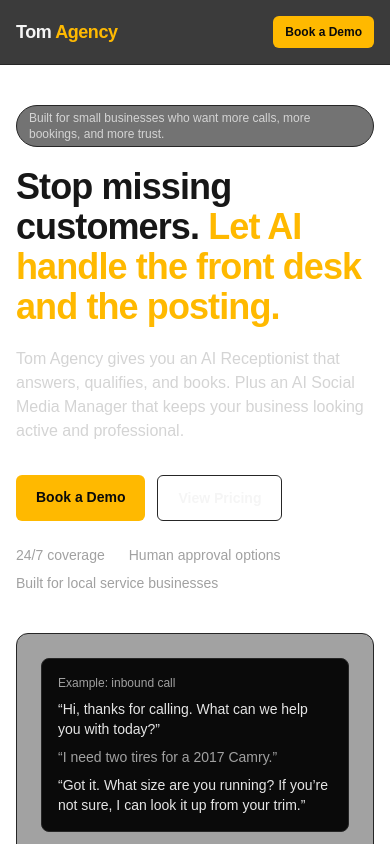
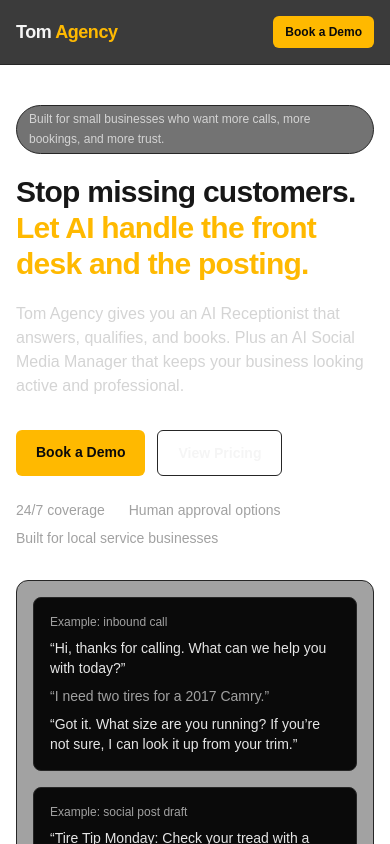
Before and after one commit to funkytwis98/tomintegrations-site, a Next.js app: page / in a window 390 px wide. Shown: the top 844 px of the page. Built offline with nearby package versions, Linux system fonts and the light colour scheme.

Commit message:
Improve mobile layout and make booking times scrollable

```diff
--- a/src/app/book/page.tsx
+++ b/src/app/book/page.tsx
@@ -187,14 +187,14 @@
 
   return (
     <div className="space-y-8">
-      <section className="rounded-xl border border-neutral-800 bg-neutral-900/30 p-6">
+      <section className="rounded-xl border border-neutral-800 bg-neutral-900/30 p-5 sm:p-6">
         <h1 className="text-3xl font-semibold">Book a Demo</h1>
         <p className="mt-2 text-neutral-300">
           Pick an available time and share your details. We&apos;ll send a confirmation email right after booking.
         </p>
       </section>
 
-      <section className="rounded-xl border border-neutral-800 bg-neutral-900/30 p-6">
+      <section className="rounded-xl border border-neutral-800 bg-neutral-900/30 p-5 sm:p-6">
         <h2 className="text-xl font-semibold text-amber-300">Choose a time</h2>
         {slotsLoading && <p className="mt-4 text-sm text-neutral-400">Loading available slots...</p>}
         {slotsError && <p className="mt-4 text-sm text-red-400">{slotsError}</p>}
@@ -203,11 +203,11 @@
         )}
 
         {!slotsLoading && !slotsError && slots.length > 0 && (
-          <div className="mt-5 space-y-5">
+          <div className="mt-5 max-h-[30rem] space-y-5 overflow-y-auto pr-1">
             {groupedSlots.map((group) => (
               <div key={group.dayLabel}>
                 <p className="text-sm font-semibold text-neutral-200">{group.dayLabel}</p>
-                <div className="mt-3 grid gap-2 sm:grid-cols-2">
+                <div className="mt-3 flex gap-2 overflow-x-auto pb-1 sm:grid sm:grid-cols-2 sm:overflow-visible sm:pb-0">
                   {group.items.map((slot) => {
                     const isSelected = selectedSlot?.startISO === slot.startISO;
                     return (
@@ -219,7 +219,7 @@
                           setErrors((prev) => ({ ...prev, slot: undefined }));
                           setSuccessMessage(null);
                         }}
-                        className={`rounded-md border px-3 py-2 text-left text-sm transition-colors ${
+                        className={`whitespace-nowrap rounded-md border px-3 py-2 text-left text-sm transition-colors ${
                           isSelected
                             ? "border-amber-400 bg-amber-400/10 text-amber-200"
                             : "border-neutral-700 bg-neutral-950 text-neutral-200 hover:border-neutral-500"
@@ -237,7 +237,7 @@
         {errors.slot && <p className="mt-3 text-xs text-red-400">{errors.slot}</p>}
       </section>
 
-      <section className="rounded-xl border border-neutral-800 bg-neutral-900/40 p-6">
+      <section className="rounded-xl border border-neutral-800 bg-neutral-900/40 p-5 sm:p-6">
         <h2 className="text-xl font-semibold">Your details</h2>
         {successMessage && (
           <div className="mt-4 rounded-md border border-amber-400/40 bg-amber-400/10 px-4 py-3 text-sm text-amber-200">
--- a/src/app/layout.tsx
+++ b/src/app/layout.tsx
@@ -20,7 +20,7 @@
 export default function RootLayout({ children }: { children: React.ReactNode }) {
   return (
     <html lang="en">
-      <body className="min-h-screen bg-neutral-950 text-neutral-100 antialiased">
+      <body className="min-h-screen overflow-x-hidden bg-neutral-950 text-neutral-100 antialiased">
         <header className="sticky top-0 z-50 border-b border-neutral-800 bg-neutral-950/80 backdrop-blur">
           <div className="mx-auto flex max-w-6xl flex-wrap items-center justify-between gap-2 px-4 py-4 sm:px-6">
             <Link href="/" className="text-lg font-semibold tracking-tight">
@@ -52,7 +52,7 @@
         <main className="mx-auto max-w-6xl px-4 py-10 sm:px-6">{children}</main>
 
         <footer className="border-t border-neutral-800">
-          <div className="mx-auto max-w-6xl px-6 py-10 text-sm text-neutral-400">
+          <div className="mx-auto max-w-6xl px-4 py-10 text-sm text-neutral-400 sm:px-6">
             © {new Date().getFullYear()} Tom Agency. All rights reserved.
           </div>
         </footer>
--- a/src/app/page.tsx
+++ b/src/app/page.tsx
@@ -2,15 +2,15 @@
 
 export default function Home() {
   return (
-    <main className="space-y-16">
+    <main className="space-y-12 sm:space-y-16">
       {/* HERO */}
-      <section className="grid gap-10 md:grid-cols-2 md:items-center">
+      <section className="grid gap-8 md:grid-cols-2 md:items-center md:gap-10">
         <div>
-          <p className="inline-flex items-center rounded-full border border-neutral-800 bg-neutral-900/60 px-3 py-1 text-xs text-neutral-300">
+          <p className="inline-block max-w-full rounded-full border border-neutral-800 bg-neutral-900/60 px-3 py-1 text-xs leading-relaxed text-neutral-300">
             Built for small businesses who want more calls, more bookings, and more trust.
           </p>
 
-          <h1 className="mt-5 text-4xl font-semibold tracking-tight md:text-5xl">
+          <h1 className="mt-5 text-3xl font-semibold tracking-tight sm:text-4xl md:text-5xl">
             Stop missing customers.
             <span className="text-amber-400"> Let AI handle the front desk and the posting.</span>
           </h1>
@@ -43,7 +43,7 @@
         </div>
 
         {/* HERO CARD */}
-        <div className="rounded-xl border border-neutral-800 bg-neutral-900/40 p-6">
+        <div className="rounded-xl border border-neutral-800 bg-neutral-900/40 p-4 sm:p-6">
           <div className="space-y-4">
             <div className="rounded-lg border border-neutral-800 bg-neutral-950 p-4">
               <p className="text-xs text-neutral-400">Example: inbound call</p>
@@ -106,7 +106,7 @@
       </section>
 
       {/* HOW IT WORKS */}
-      <section className="rounded-xl border border-neutral-800 bg-neutral-900/30 p-8">
+      <section className="rounded-xl border border-neutral-800 bg-neutral-900/30 p-5 sm:p-8">
         <div className="flex flex-col gap-6 md:flex-row md:items-end md:justify-between">
           <div>
             <h2 className="text-2xl font-semibold">How it works</h2>
@@ -176,7 +176,7 @@
           <p className="text-sm text-neutral-300">
             Want to see this on your business in 10 minutes?
           </p>
-          <div className="flex gap-3">
+          <div className="flex flex-wrap gap-3">
             <Link
               href="/book"
               className="rounded-md bg-amber-400 px-5 py-2.5 text-sm font-semibold text-neutral-950 hover:bg-amber-300 transition-colors"
@@ -194,7 +194,7 @@
       </section>
 
       {/* PROOF */}
-      <section className="rounded-xl border border-neutral-800 bg-neutral-900/30 p-8">
+      <section className="rounded-xl border border-neutral-800 bg-neutral-900/30 p-5 sm:p-8">
         <div className="flex flex-col gap-6 md:flex-row md:items-center md:justify-between">
           <div>
             <h2 className="text-2xl font-semibold">First case study: Interstate Tires</h2>
@@ -213,12 +213,12 @@
       </section>
 
       {/* FINAL CTA */}
-      <section className="rounded-xl border border-neutral-800 bg-neutral-950 p-10 text-center">
+      <section className="rounded-xl border border-neutral-800 bg-neutral-950 p-6 text-center sm:p-10">
         <h2 className="text-3xl font-semibold">Want to see it working on your business?</h2>
         <p className="mx-auto mt-3 max-w-2xl text-neutral-300">
           Book a demo and we’ll show you exactly how the receptionist handles calls and how the social manager produces posts.
         </p>
-        <div className="mt-7 flex justify-center gap-3">
+        <div className="mt-7 flex flex-wrap justify-center gap-3">
           <Link
             href="/book"
             className="rounded-md bg-amber-400 px-6 py-3 text-sm font-semibold text-neutral-950 hover:bg-amber-300 transition-colors"
```
